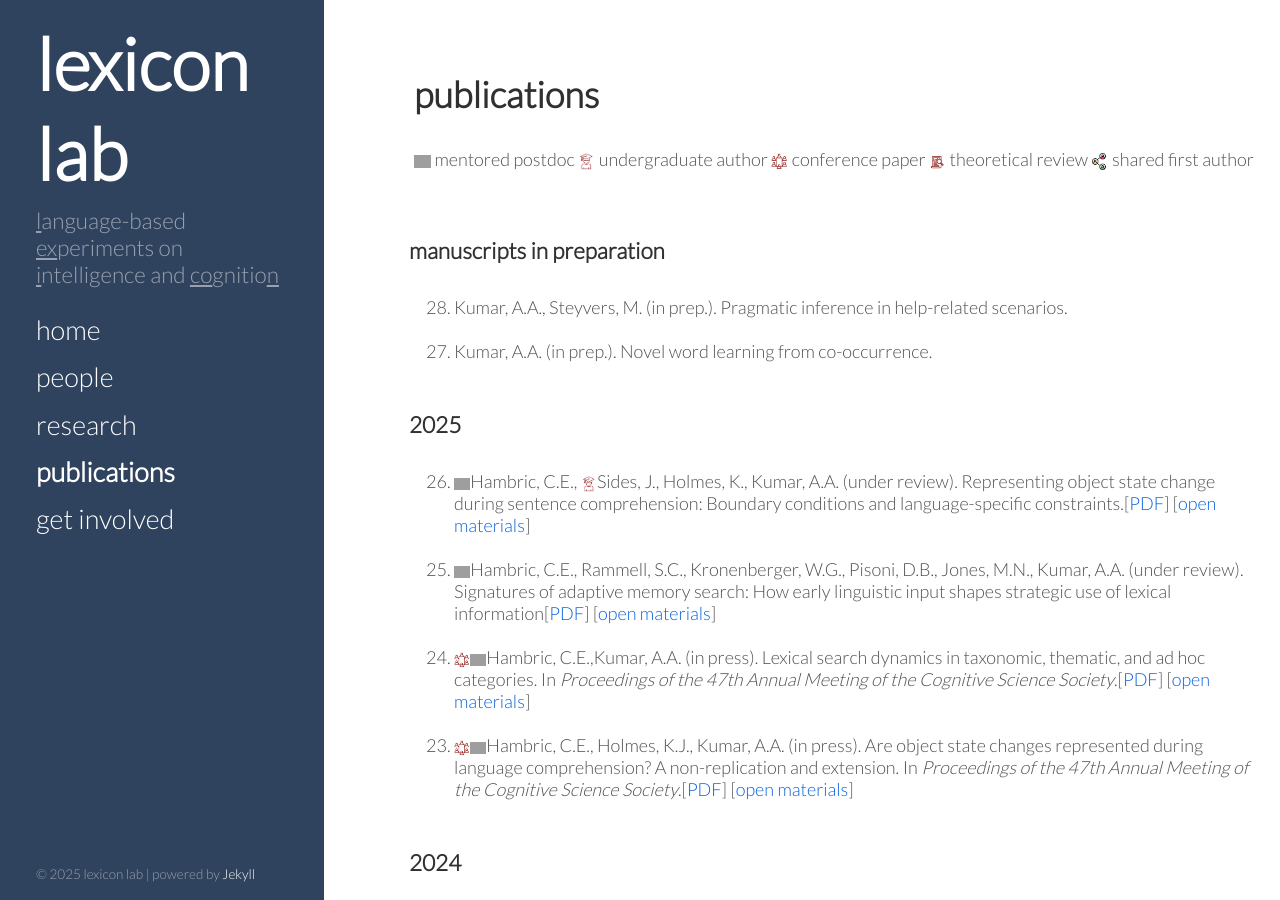
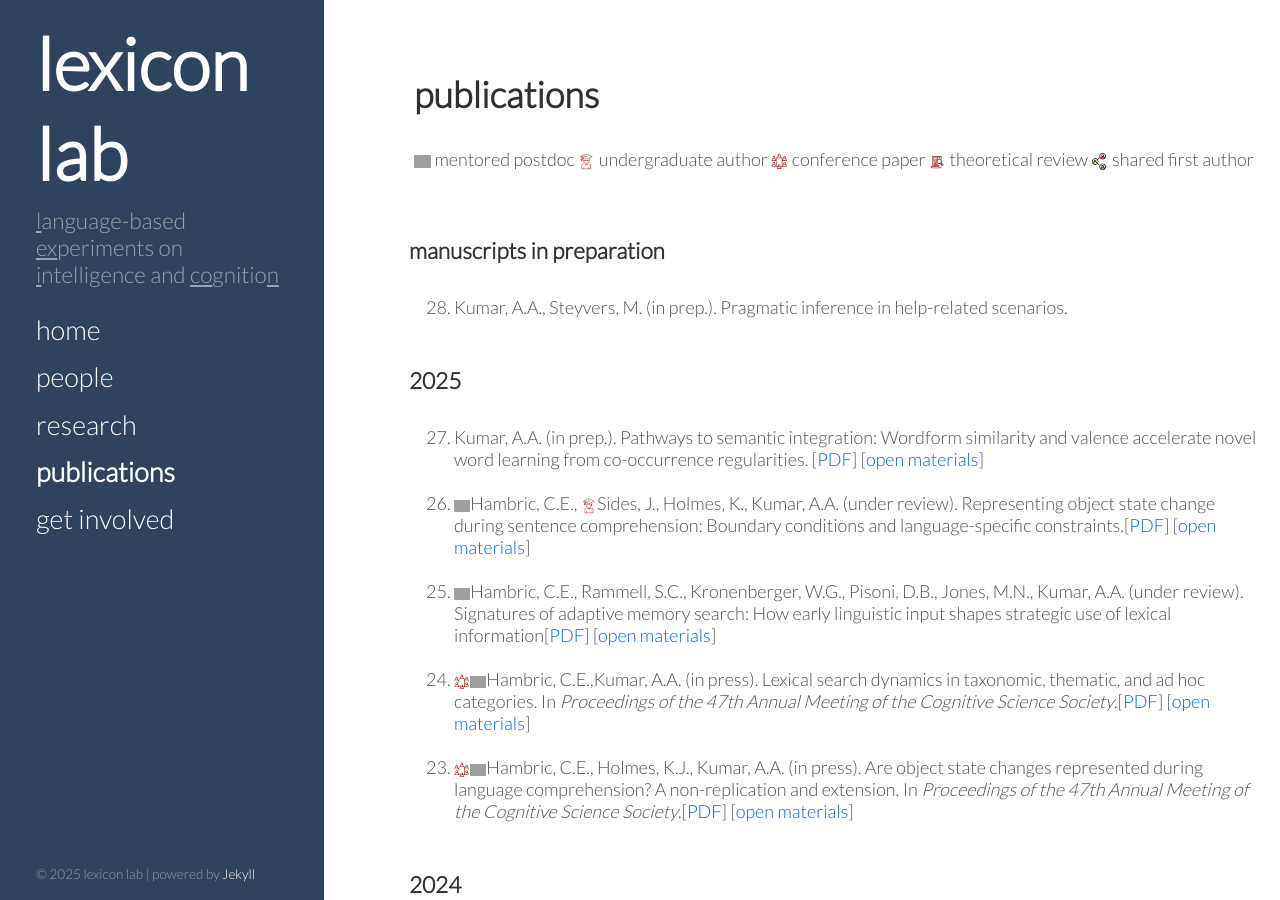
Before and after one commit to thelexiconlab/thelexiconlab.github.io, a Jekyll site: the page built from publications.html, in a window 1280 px wide and 900 px high. Built offline with Jekyll 4.4.1, drawn with Linux system fonts in a browser that asks for light colours; Markdown is read by kramdown in place of the engine named in the settings; grey boxes are pictures that could not be loaded.

Commit message:
update pubs

```diff
--- a/publications.html
+++ b/publications.html
@@ -15,8 +15,9 @@
 <ol reversed>
 <h3 class="unindent" > manuscripts in preparation </h3><br>
 <li><div>Kumar, A.A., Steyvers, M. (in prep.). Pragmatic inference in help-related scenarios.</div></li><br>
-<li><div>Kumar, A.A. (in prep.). Novel word learning from co-occurrence.</div></li><br>
+
 <h3 class="unindent"> 2025 </h3><br>
+<li><div>Kumar, A.A. (in prep.). Pathways to semantic integration: Wordform similarity and valence accelerate novel word learning from co-occurrence regularities. [<a href="https://osf.io/preprints/psyarxiv/69yhe_v3" target="_blank" style="color:#0864dd;">PDF</a>] [<a href="https://osf.io/qe3mf/?view_only=bdc0c2daf1bf45a5aaaaba08ff005c57" target="_blank" style="color:#0864dd;">open materials</a>]</div></li><br>
 <li><div><img src ="/images/icons/phd-icon.png" alt=" icon" class = "papericon" title="postdoc">Hambric, C.E., <img src ="/images/icons/undergrad.png" alt="ug icon" class = "papericon" title="undergraduate author">Sides, J., Holmes, K., Kumar, A.A. (under review). Representing object state change during sentence comprehension: Boundary conditions and language-specific constraints.[<a href="https://osf.io/preprints/psyarxiv/8yxsr_v1" target="_blank" style="color:#0864dd;">PDF</a>] [<a href="https://osf.io/8v6yz/" target="_blank" style="color:#0864dd;">open materials</a>]</div></li><br>
 <li><div><img src ="/images/icons/phd-icon.png" alt=" icon" class = "papericon" title="postdoc">Hambric, C.E., Rammell, S.C., Kronenberger, W.G., Pisoni, D.B., Jones, M.N., Kumar, A.A. (under review). Signatures of adaptive memory search: How early linguistic input shapes strategic use of lexical information[<a href="" target="_blank" style="color:#0864dd;">PDF</a>] [<a href="https://github.com/thelexiconlab/cochlear-full" target="_blank" style="color:#0864dd;">open materials</a>]</div></li><br>
 <li><div><img src ="/images/icons/conference.png" alt="conference icon" class = "papericon"><img src ="/images/icons/phd-icon.png" alt=" icon" class = "papericon" title="postdoc">Hambric, C.E.,Kumar, A.A. (in press). Lexical search dynamics in taxonomic, thematic, and ad hoc categories. In <i> Proceedings of the 47th Annual Meeting of the Cognitive Science Society</i>.[<a href="" target="_blank" style="color:#0864dd;">PDF</a>] [<a href="https://osf.io/qn49c" target="_blank" style="color:#0864dd;">open materials</a>]</div></li><br>
```
